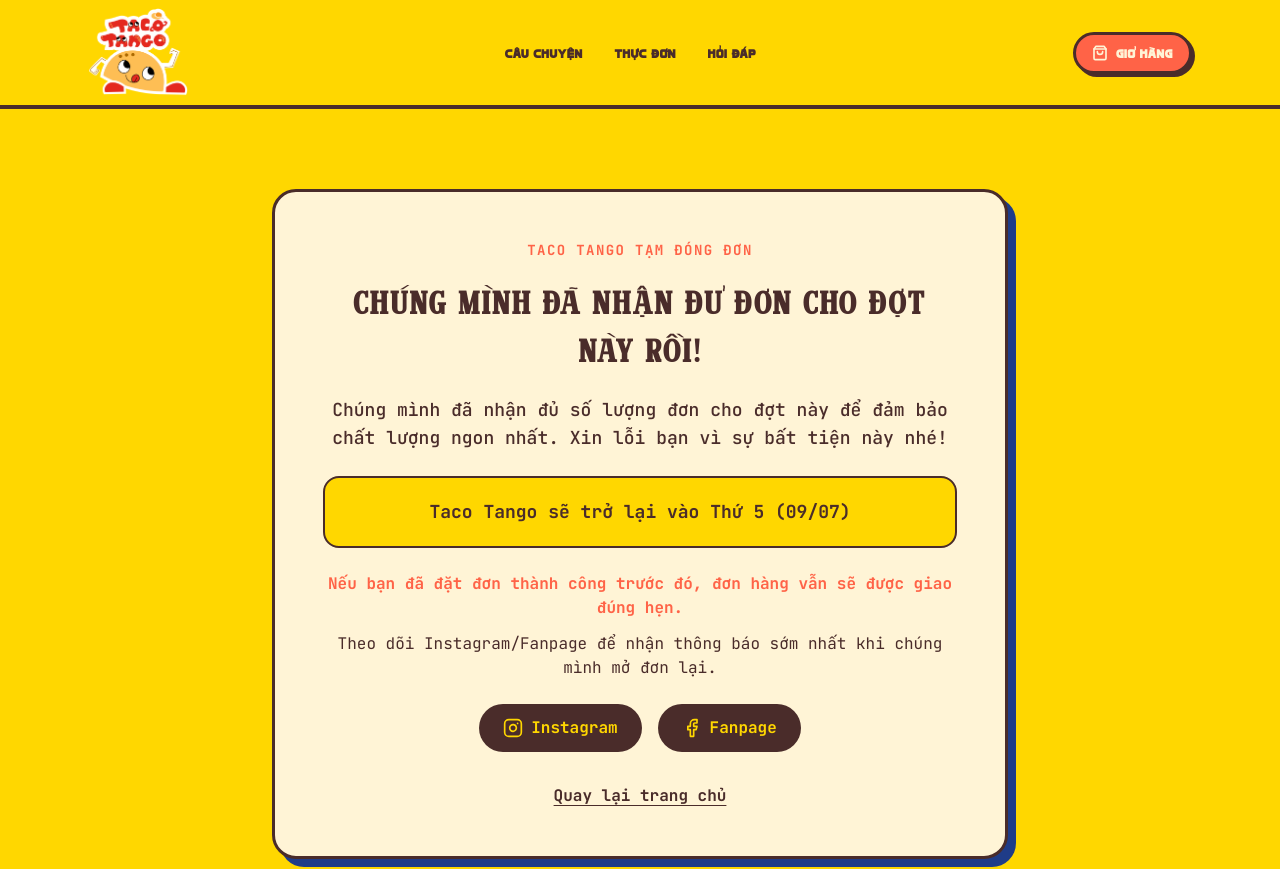
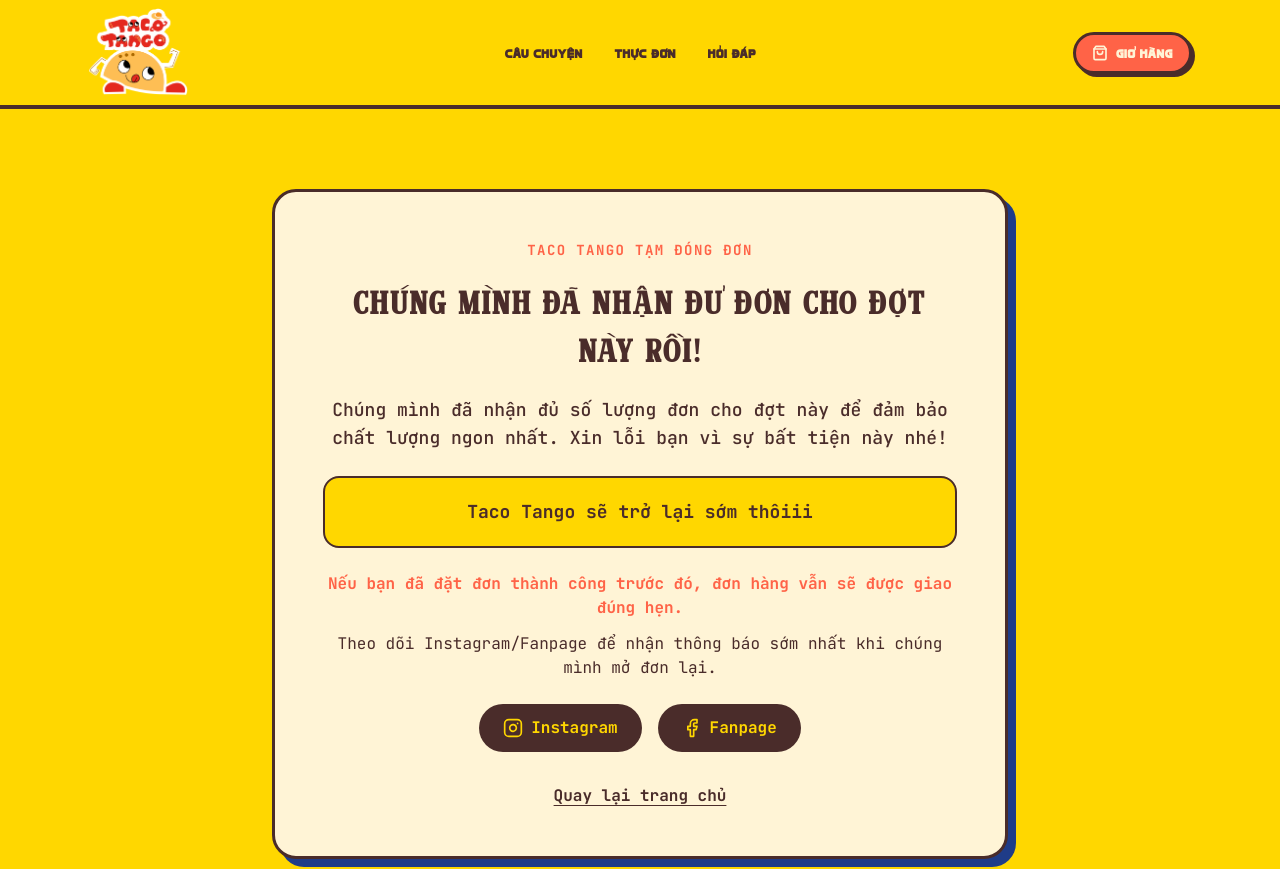
Before and after one commit to phamminhhao6401-collab/tacotango-next, a Next.js app: page /checkout in a window 1280 px wide. Shown: the top 869 px of the page. Built offline with nearby package versions, Linux system fonts and the light colour scheme.

Commit message:
Sửa giờ mở lại

```diff
--- a/app/checkout/page.tsx
+++ b/app/checkout/page.tsx
@@ -304,7 +304,7 @@
 
             <div className="bg-mustard border-2 border-blue rounded-2xl p-5 mb-6">
               <p className="text-blue font-bold text-lg">
-                Taco Tango sẽ trở lại vào Thứ 5 (09/07)
+                Taco Tango sẽ trở lại sớm thôiii
               </p>
             </div>
 
```
